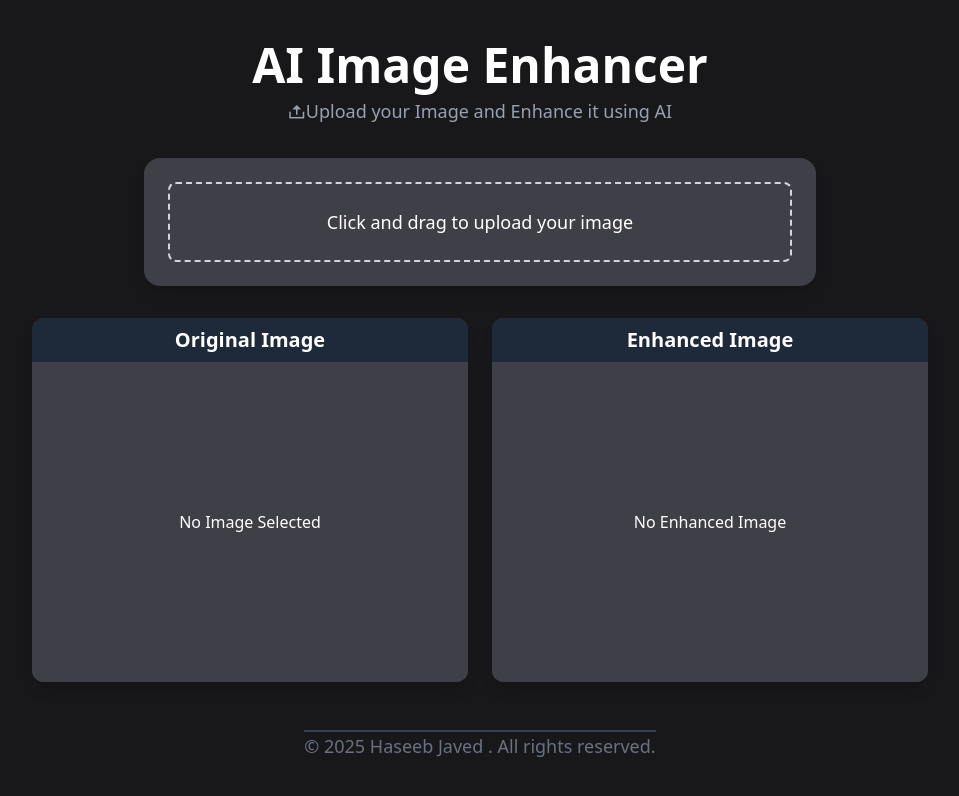
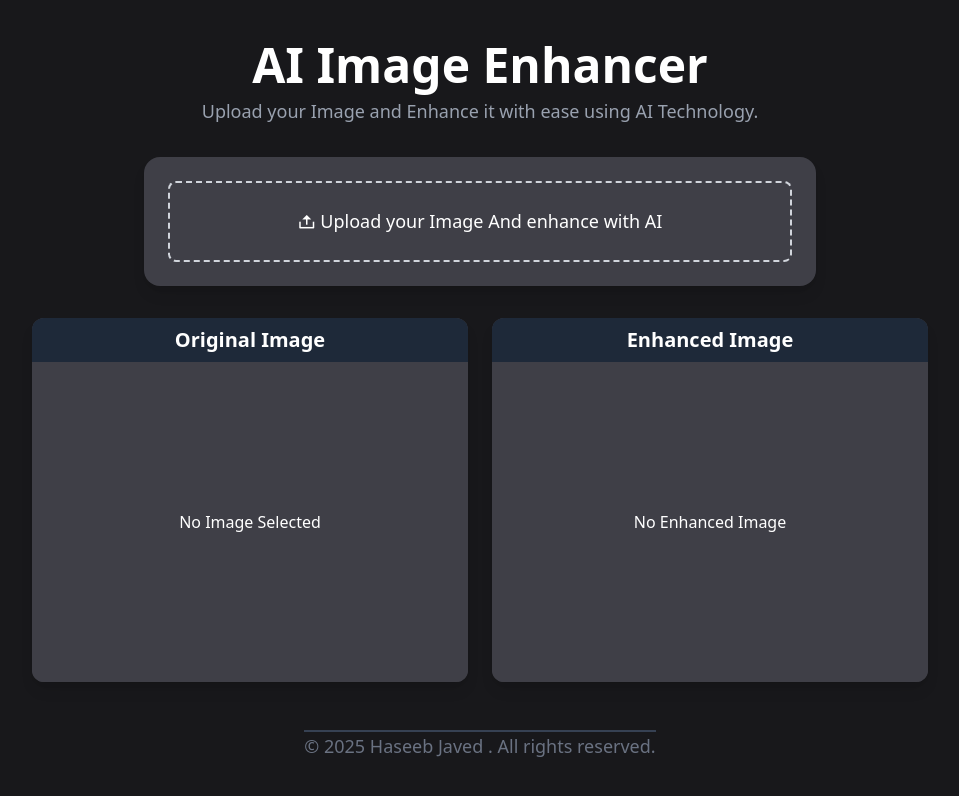
Before and after one commit to haseebjaved4212/AI-Powered-Image-Enhancer, a React (Vite) app: page / in a window 1280 px wide. Shown: the top 796 px of the page, without its empty margins (160-1119 px from the left). Built offline with nearby package versions, Linux system fonts and the light colour scheme.

Commit message:
Coplete A section

```diff
--- a/index.html
+++ b/index.html
@@ -2,7 +2,7 @@
 <html lang="en">
   <head>
     <meta charset="UTF-8" />
-    <link rel="icon" type="image/svg+xml" href="/public/Fav-Icon/Favicon-mono.svg" />
+    <link rel="icon" type="image/svg+xml" href="/public/Fav-Icon/Favicon-mono.png" />
     <meta name="viewport" content="width=device-width, initial-scale=1.0" />
     <title>AI Powered Image Enhancer</title>
   </head>
--- a/src/App.jsx
+++ b/src/App.jsx
@@ -1,5 +1,5 @@
 import Home from "./components/Home";
-import "remixicon/fonts/remixicon.css";
+
 
 const App = () => {
   return (
@@ -8,9 +8,8 @@ const App = () => {
         <h1 className="text-5xl font-bold text-white mb-2">
           AI Image Enhancer{" "}
         </h1>
-        <p className="text-lg text-gray-400">
-          <i class="ri-upload-2-line"></i>
-          Upload your Image and Enhance it using AI
+        <p className="text-lg text-gray-400 ">
+          Upload your Image and Enhance it with ease using AI Technology.
         </p>
       </div>
 
--- a/src/components/ImageUpload.jsx
+++ b/src/components/ImageUpload.jsx
@@ -1,3 +1,6 @@
+      import "remixicon/fonts/remixicon.css";
+
+
       const ImageUpload = (props) => {
         const ShowImageHandler = (e) => {
           const file = e.target.files[0];
@@ -19,7 +22,7 @@
                 onChange={ShowImageHandler}
               />
               <span className="text-lg font-medium ">
-                Click and drag to upload your image
+                <i className="ri-upload-2-line"></i> Upload your Image And enhance  with AI
               </span>
             </label>
           </div>
```
Also changed, not shown: public/Fav-Icon/Favicon-mono.png (added), public/Fav-Icon/Favicon-mono.svg (deleted).
